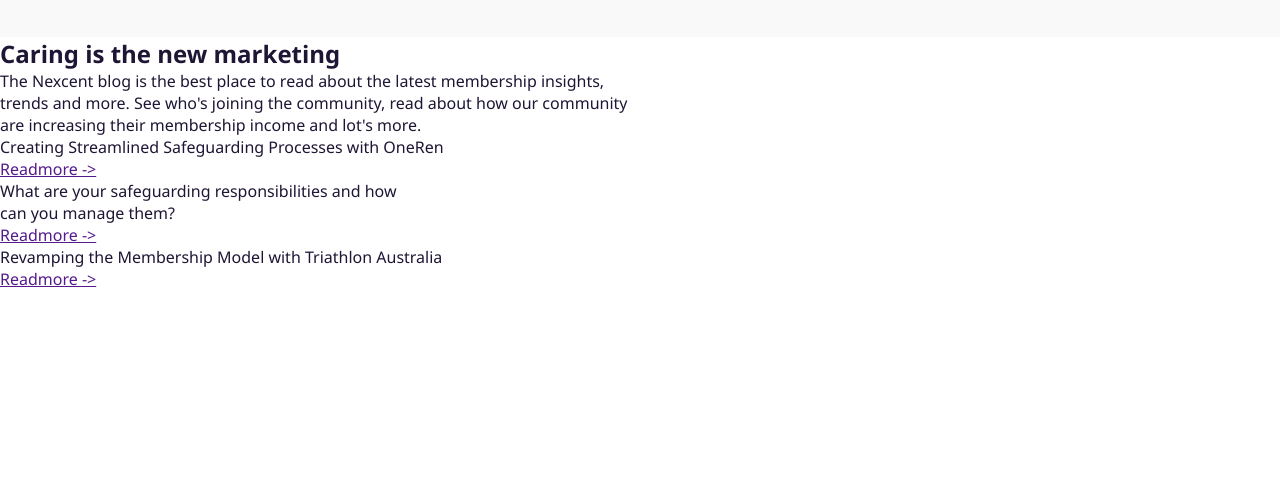
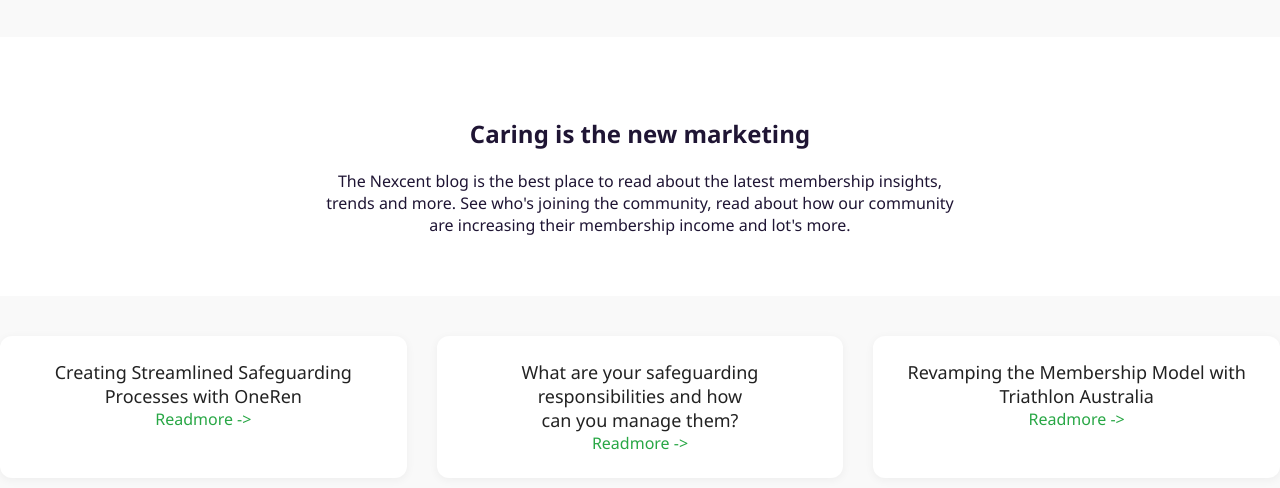
Before and after one commit to DuduMProg/Nexcent-LP, a plain HTML site: page Nexcente-Landing-Page/src/index.html in a window 1280 px wide. Shown: the part 2568-3056 px from the top of the page. Before the commit the page ends 2858 px from the top, so only its background shows below. Drawn offline with Linux system fonts and the light colour scheme.

Commit message:
Update style.css

```diff
--- a/Nexcente-Landing-Page/src/style.css
+++ b/Nexcente-Landing-Page/src/style.css
@@ -251,3 +251,51 @@ section .sec-4{
 }
 
 /* fim sec-5 */
+
+.sec-6 .center h1{
+  padding-top: 80px;
+  display: flex;
+  align-items: center;
+  justify-content: center;
+}
+.sec-6 .center p{
+  padding-top: 20px;
+  display: flex;
+  text-align: center;
+  justify-content: center;
+  margin: 0 auto;
+}
+.sec-6 .center{
+  padding-bottom: 60px;
+}
+
+
+.sec-7{
+  display: grid;
+  grid-template-columns: repeat(auto-fit, minmax(280px, 1fr));
+  gap: 30px;
+  padding-top: 40px;
+  background-color: #f9f9f9;
+  text-align: center;
+  padding-bottom: 40px;
+}
+
+.sec-7 .card-2 {
+  background-color: white;
+  border-radius: 12px;
+  box-shadow: 0 2px 10px rgba(0, 0, 0, 0.05);
+  padding: 24px 30px;
+
+}
+
+.sec-7 .card-2 p {
+  font-size: 18px;
+  color: #222;
+  margin-top: 0px;
+}
+.sec-7 .card-2 a{
+  color: #28a745;
+  text-decoration: none;
+  padding: 20px;
+
+}
```
